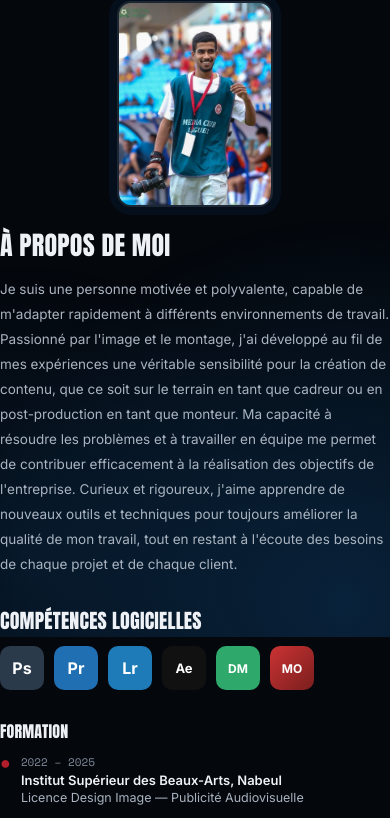
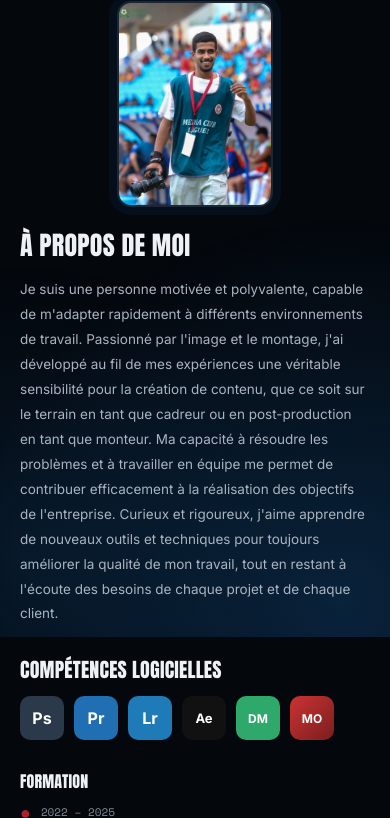
Before and after one commit to tamagoultm-gif/portfolio-bahri, a website: page public/about.html in a window 390 px wide. Shown: the part 207-1025 px from the top of the page. Drawn offline with nearby package versions, Linux system fonts and the light colour scheme.

Commit message:
fix padding mobile text collé au bord

```diff
--- a/public/style.css
+++ b/public/style.css
@@ -104,7 +104,9 @@ header.site{
 @media (max-width:760px){
   .nav{flex-direction:column; gap:16px; padding:0 20px; align-items:flex-start;}
   .tabs{position:static; transform:none; flex-wrap:wrap;}
-  .wrap{padding:0 20px;}
+  .tab-pill{display:none;}
+  .tabs a.active{background:#dce6f0; color:#0a1420;}
+  .wrap{padding-left:20px !important; padding-right:20px !important;}
 
   /* homepage hero */
   .hero-grid{grid-template-columns:1fr !important; gap:28px !important; text-align:center;}
```
